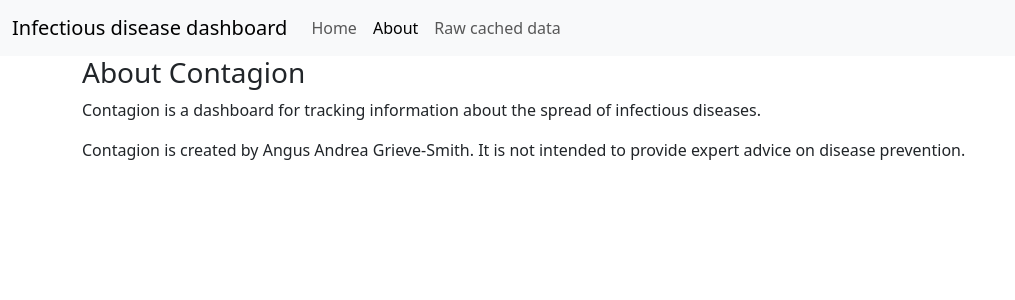
After one commit to grvsmth/contagion, a Django app: page /about.html in a window 1280 px wide. The commit adds this page. Shown: the top 300 px of the page, without its empty margins (0-1015 px from the left). Run offline with Django 4.2, Linux system fonts and the light colour scheme; some libraries are stand-ins or nearby versions.

Commit message:
About page

```diff
--- a/contagion/urls.py
+++ b/contagion/urls.py
@@ -34,6 +34,8 @@ urlpatterns = [
     path('api/{}/'.format(API_VERSION), include(router.urls)),
     path('admin/', admin.site.urls),
     path('api-auth/', include('rest_framework.urls', namespace='rest_framework')),
+    path('about.html', TemplateView.as_view(template_name='about.html'),
+    name='about'),
     path('', TemplateView.as_view(template_name='index.html'),
     name='index'),
 ]
--- a/static_staging/js/main.js
+++ b/static_staging/js/main.js
@@ -67,6 +67,11 @@ ui.displayThirtyDays(deathsThirtyDays);
 
 ui.displayNycSource(localityInfo[0]);
 
+/**
+ * Palette via Coolors
+ *
+ * https://coolors.co/palette/780000-c1121f-fdf0d5-003049-669bbc
+ */
 const chartManager = new ChartManager();
 chartManager.displayData({
     "element": document.querySelector("#nyc-hosp-chart"),
--- /dev/null
+++ b/templates/about.html
@@ -0,0 +1,59 @@
+<!DOCTYPE html>
+<html>
+    <head>
+        <meta name="viewport" content="width=device-width, initial-scale=1">
+        <meta name="twitter:card" content="summary" />
+        <meta name="twitter:creator" content="@grvsmth" />
+        <meta property="og:title" content="Contagion"></meta>
+        <meta property="og:description" content="A dashboard for tracking infectious disease data." />
+        <link rel="stylesheet" href="/static/node_modules/bootstrap/dist/css/bootstrap.min.css">
+        <link rel="shortcut icon" href="/static/kn95.ico">
+        <title>About Contagion</title>
+    </head>
+    <body>
+        <nav class="navbar navbar-expand-lg bg-body-tertiary">
+            <div class="container-fluid">
+                <a class="navbar-brand" href="#">Infectious disease dashboard</a>
+                <button class="navbar-toggler"
+                    type="button" data-bs-toggle="collapse"
+                    data-bs-target="#navbarSupportedContent"
+                    aria-controls="navbarSupportedContent"
+                    aria-expanded="false" aria-label="Toggle navigation">
+                    <span class="navbar-toggler-icon"></span>
+                </button>
+                <div class="collapse navbar-collapse" id="navbarSupportedContent">
+                    <ul class="navbar-nav me-auto mb-2 mb-lg-0">
+                        <li class="nav-item">
+                            <a class="nav-link" href="/">Home</a>
+                        </li>
+                        <li class="nav-item">
+                            <a
+                                class="nav-link active"
+                                aria-current="page"
+                                href="#">
+                                About
+                            </a>
+                        </li>
+                        <li class="nav-item">
+                          <a class="nav-link" href="/api/0.1/" target="_blank">
+                              Raw cached data
+                        </a>
+                    </li>
+                </div>
+            </div>
+        </nav>
+        <div class="container">
+            <h3>About Contagion</h3>
+            <p>
+                Contagion is a dashboard for tracking information about the
+                spread of infectious diseases.
+            </p>
+            <p>
+                Contagion is created by Angus Andrea Grieve-Smith.  It is not
+                intended to provide expert advice on disease prevention.
+            </p>
+        </div>
+    </body>
+    <script src="/static/node_modules/bootstrap/dist/js/bootstrap.min.js">
+    </script>
+</html>
--- a/templates/index.html
+++ b/templates/index.html
@@ -30,6 +30,9 @@
                                 href="#">
                                 Home
                             </a>
+                        </li>
+                        <li class="nav-item">
+                            <a class="nav-link" href="about.html">About</a>
                         </li>
                         <li class="nav-item">
                           <a class="nav-link" href="/api/0.1/" target="_blank">
```
